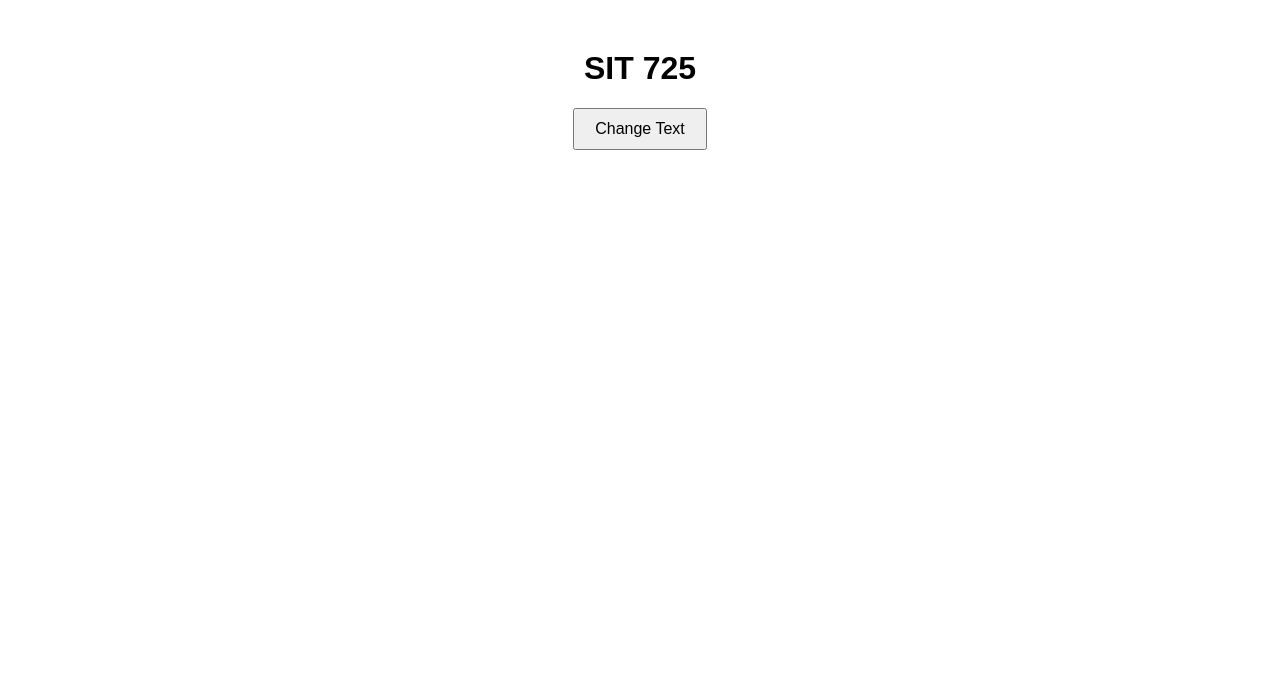
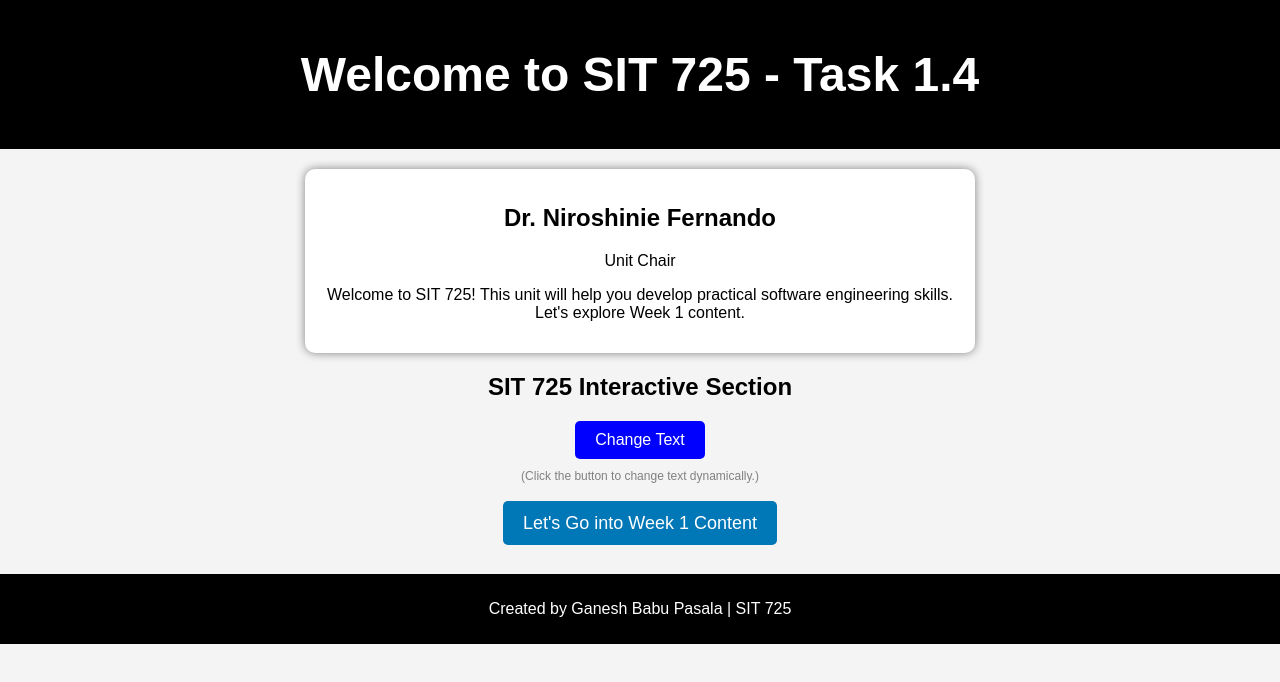
Before and after one commit to Ganesh-babu-pasala/sit725, a plain HTML site: page TASK_1.4P/index.html in a window 1280 px wide. Drawn offline with Linux system fonts and the light colour scheme.

Commit message:
finalized Task 1.4

```diff
--- a/TASK_1.4P/index.html
+++ b/TASK_1.4P/index.html
@@ -3,14 +3,40 @@
 <head>
     <meta charset="UTF-8">
     <meta name="viewport" content="width=device-width, initial-scale=1.0">
-    <title>SIT 725 Prac 1</title>
+    <title>Welcome to SIT 725 - Task 1.4</title>
     <link rel="stylesheet" href="styles.css">
 </head>
 <body>
-    <div class="container">
-        <h1 id="heading">SIT 725</h1>
+
+    <!-- Permanent Header -->
+    <header>
+        <h1>Welcome to SIT 725 - Task 1.4</h1>
+    </header>
+
+    <!-- Unit Chair Section -->
+    <section class="unit-chair">
+        <h2>Dr. Niroshinie Fernando</h2>
+        <p>Unit Chair</p>
+        <p>Welcome to SIT 725! This unit will help you develop practical software engineering skills. Let's explore Week 1 content.</p>
+    </section>
+
+    <!-- Interactive Content Section -->
+    <section class="content">
+        <h2 id="heading">SIT 725 Interactive Section</h2>
         <button onclick="changeText()">Change Text</button>
+        <p class="small-text">(Click the button to change text dynamically.)</p>
+    </section>
+
+    <!-- Week 1 Content Button -->
+    <div class="week1">
+        <a href="https://d2l.deakin.edu.au/d2l/le/content/1527956/Home" target="_blank" class="week1-button">Let's Go into Week 1 Content</a>
     </div>
+
+    <!-- Footer -->
+    <footer>
+        <p>Created by Ganesh Babu Pasala | SIT 725</p>
+    </footer>
+
     <script src="scripts.js"></script>
 </body>
 </html>
--- a/TASK_1.4P/scripts.js
+++ b/TASK_1.4P/scripts.js
@@ -1,5 +1,5 @@
 function changeText() {
-    var textsArray = ["Hello, SIT725!", "Welcome to JavaScript!", "Git is amazing!", "Enjoy coding!", "Keep Learning!"];
+    var textsArray = ["Welcome to SIT 725!", "Week 1 is here!", "Explore software engineering!", "Stay curious and keep learning!", "Let's build something great!"];
     var number = Math.floor(Math.random() * textsArray.length);
     document.getElementById("heading").innerText = textsArray[number];
 }
--- a/TASK_1.4P/styles.css
+++ b/TASK_1.4P/styles.css
@@ -1,10 +1,81 @@
+/* General Styles */
 body {
     font-family: Arial, sans-serif;
     text-align: center;
-    margin-top: 50px;
+    margin: 0;
+    padding: 0;
+    background-color: #f4f4f4;
 }
+
+/* Header */
+header {
+    background-color: black;
+    color: white;
+    padding: 15px;
+    text-align: center;
+    font-size: 24px;
+}
+
+/* Unit Chair Section */
+.unit-chair {
+    margin-top: 20px;
+    padding: 15px;
+    background-color: white;
+    border-radius: 10px;
+    box-shadow: 0px 0px 10px gray;
+    width: 50%;
+    margin-left: auto;
+    margin-right: auto;
+}
+
+/* Interactive Section */
+.content {
+    margin-top: 20px;
+}
+
 button {
     padding: 10px 20px;
     font-size: 16px;
     cursor: pointer;
+    background-color: blue;
+    color: white;
+    border: none;
+    border-radius: 5px;
 }
+
+button:hover {
+    background-color: darkblue;
+}
+
+/* Small Text */
+.small-text {
+    font-size: 12px;
+    color: gray;
+    margin-top: 10px;
+}
+
+/* Week 1 Content Button */
+.week1 {
+    margin-top: 30px;
+}
+
+.week1-button {
+    background-color: #0077b6;
+    color: white;
+    padding: 12px 20px;
+    text-decoration: none;
+    border-radius: 5px;
+    font-size: 18px;
+}
+
+.week1-button:hover {
+    background-color: #005f87;
+}
+
+/* Footer */
+footer {
+    margin-top: 40px;
+    background-color: black;
+    color: white;
+    padding: 10px;
+}
```
